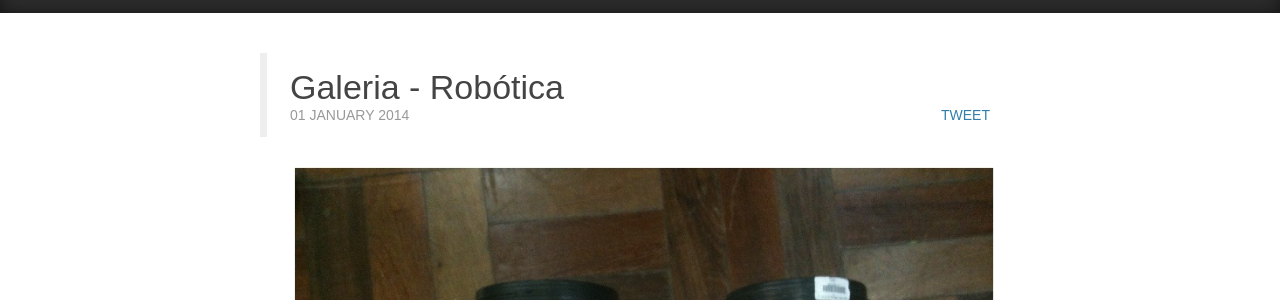
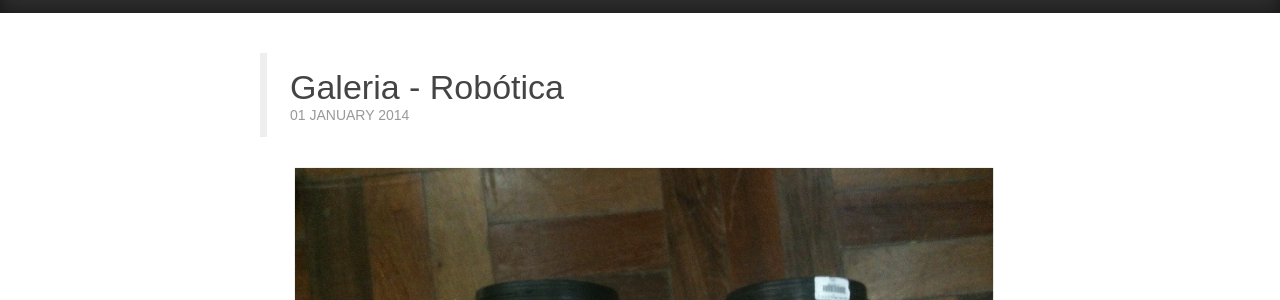
Before and after one commit to fabriciomrkonell/fabriciomrkonell, a Jekyll site: the page built from galeria/galeria-robotica.html, in a window 1280 px wide and 900 px high. Shown: the part 311-611 px from the top of the window. Built offline with Jekyll 4.4.1, drawn with Linux system fonts in a browser that asks for light colours; some web fonts are replaced; Markdown is read by kramdown in place of the engine named in the settings; comment, search, counter and statistics services are not loaded.

Commit message:
Update post.html

```diff
--- a/_layouts/post.html
+++ b/_layouts/post.html
@@ -15,8 +11,7 @@
 			<div class="when">
 				{{ page.date | date_to_long_string }}
 				<div style="float: right">
-					<script type="IN/Share" data-counter="right"></script>
-					<a href="https://twitter.com/share" class="twitter-share-button" data-via="FRonchii">Tweet</a>
+
 				</div>
 			</div>
 			{{ content }}
```
Also changed, not shown: other parts of _layouts/post.html (+0 -4 lines).
